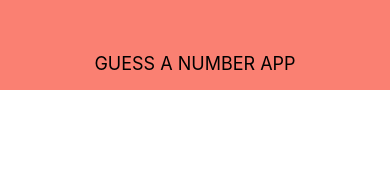
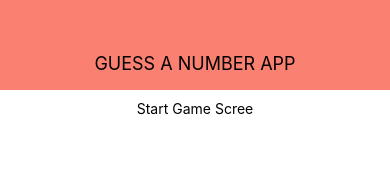
Before and after one commit to AndreyKonovalenko/guess-number-rn, a React Native app: screen / in a window 390 px wide. Shown: the top 190 px of the page. Built offline with nearby package versions, Linux system fonts and the light colour scheme.

Commit message:
Added StartScreenComponent

```diff
--- a/App.js
+++ b/App.js
@@ -1,11 +1,13 @@
 import React from 'react';
 import { StyleSheet, Text, View } from 'react-native';
-import Header from './src/components/Header'
+import Header from './src/components/Header';
+import StartGameScreen from './src/components/screens/StartGameScreen';
 
 export default function App() {
   return (
     <View style={styles.screen}>
-      <Header title='GUESS A NUMBER APP'/>
+      <Header title='GUESS A NUMBER APP' />
+      <StartGameScreen />
     </View>
   );
 }
--- /dev/null
+++ b/src/components/screens/StartGameScreen.js
@@ -0,0 +1,20 @@
+import React from 'react';
+import { View, StyleSheet, Text } from 'react-native';
+
+const StartGameScreen = props => {
+  return (
+    <View style={styles.screen}>
+      <Text>Start Game Scree</Text>
+    </View>
+  );
+};
+
+const styles = StyleSheet.create({
+  screen: {
+    flex: 1,
+    padding: 10,
+    alignItems: 'center'
+  }
+});
+
+export default StartGameScreen;
```
